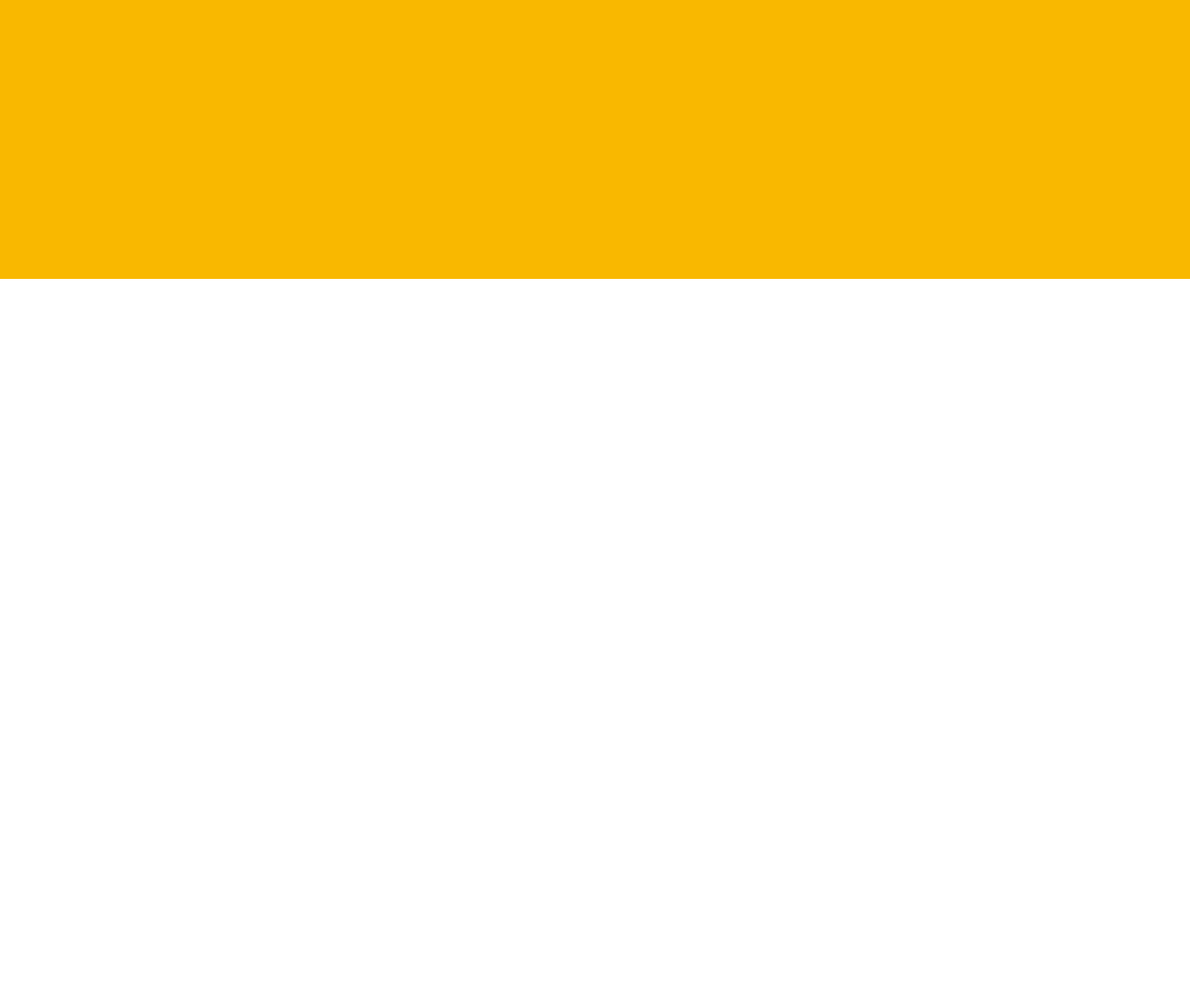
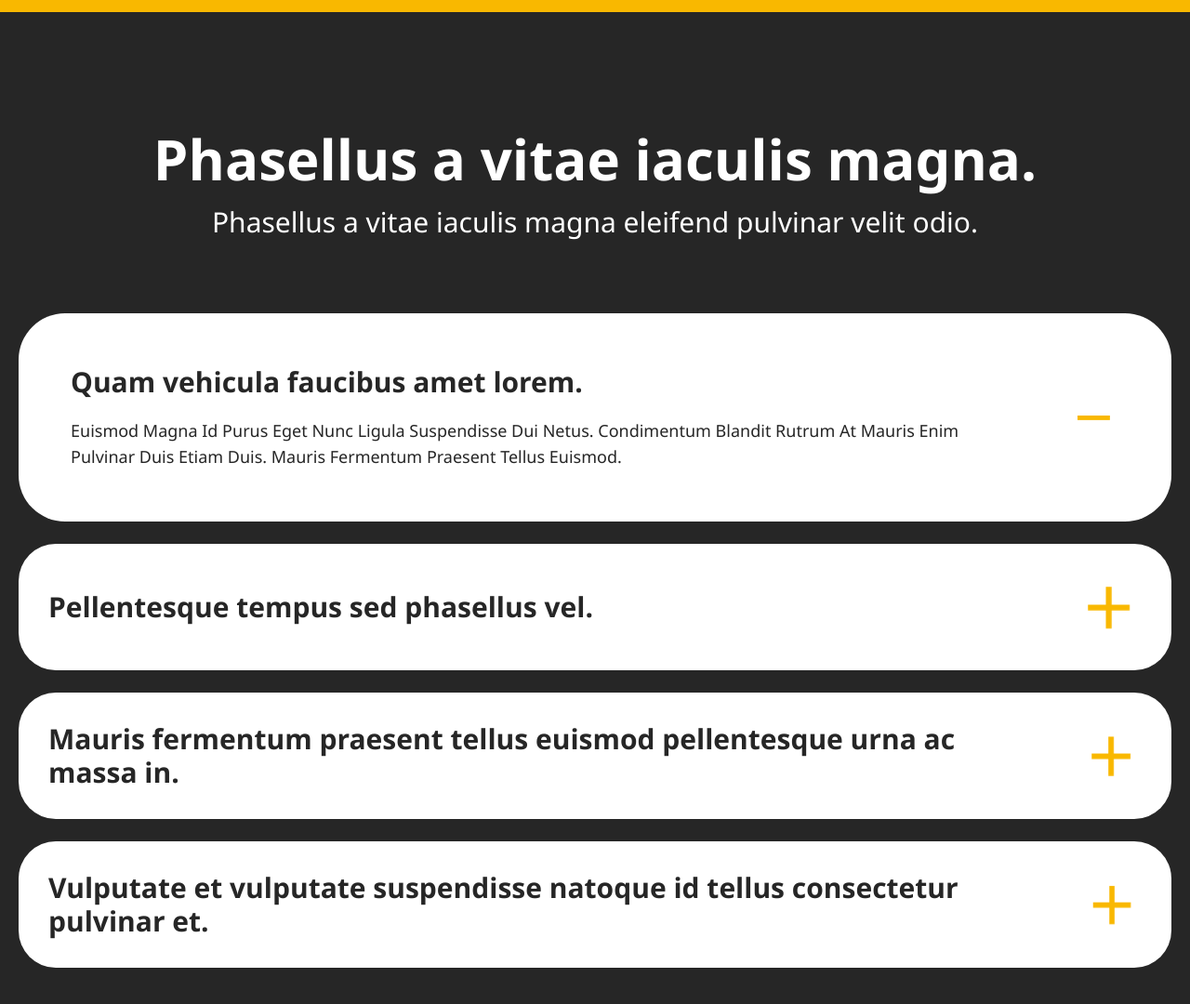
Before and after one commit to samiul-ahm/PaintShop, a website: page src/index.html in a window 1280 px wide. Shown: the part 3130-4210 px from the top of the page at 93% size. Before the commit the page ends 3430 px from the top, so only its background shows below. Drawn offline with Linux system fonts and the light colour scheme; a web font is replaced by a local one.

Commit message:
White cards added

```diff
--- a/src/index.html
+++ b/src/index.html
@@ -132,11 +132,11 @@
 
       </article>
     </section>
-    <section class="bg-yel min-h-screen">
+    <section class="bg-yel  h-[513px] sm:h-[]">
       <div class="bg-dark relative h-24 w-full"></div>
-      <div class="relative z-10 max-w-7xl mx-auto -mt-32">
+      <div class="relative z-10 max-w-7xl mx-auto -mt-44 px-5">
         <div
-          class="bg-white rounded-[50px] flex flex-col sm:flex-row items center justify-between sm:gap-16 sm:items-start p-8 sm:p-12 shadow-lg">
+          class="bg-white rounded-[50px] flex flex-col sm:flex-row items center justify-between sm:gap-16 sm:items-start p-8 px-5 sm:p-12 shadow-lg mb-[137px]">
           <!--Left image-->
           <div class="shrink-0 mb-6 sm:mb-0 sm:mr-10">
             <div class="w-48 h-48 sm:w-64 sm:h-64 rounded-full overflow-hidden mx-auto">
@@ -156,14 +156,49 @@
 
             <!-- Arrows -->
             <div class="flex justify-center md:justify-start gap-4 text-2xl">
-              <button class="text-black hover:text-gray-700"><img src="/desktop/trending-flat-left-black.png" alt="trending-flat-left-black"></button>
-              <button class="text-[#fbbc04] hover:text-yellow-500"><img src="/desktop/trending-flat-right.png" alt="trending-flat-right"></button>
+              <button class="text-black hover:text-gray-700"><img src="/desktop/trending-flat-left-black.png"
+                  alt="trending-flat-left-black"></button>
+              <button class="text-[#fbbc04] hover:text-yellow-500"><img src="/desktop/trending-flat-right.png"
+                  alt="trending-flat-right"></button>
             </div>
           </div>
         </div>
       </div>
     </section>
 
+    <section class="flex flex-col justify-center mx-auto px-5 text-center pt-32 ">
+      <h2 class="text-white text-4xl sm:text-6xl font-bold mb-5">Phasellus a vitae iaculis magna.</h2>
+      <p class="text-white text-base sm:text-3xl font-normal text-center mb-7 sm:mb-20">Phasellus a vitae iaculis magna
+        eleifend pulvinar velit odio.</p>
+      <div class="max-w-7xl mx-auto">
+        <div class="bg-white rounded-[50px] gap-2.5 p-7 sm:p-14 flex items-start sm:items-center sm:gap-14 mb-3.5 sm:mb-6">
+          <div>
+            <h2 class="text-dark text-2xl sm:text-3xl font-bold mb-5 sm:text-left">Quam vehicula faucibus amet lorem.
+            </h2>
+            <p class="text-lg text-dark font-[350] sm:font-normal capitalize sm:text-left">Euismod magna id purus eget
+              nunc ligula suspendisse dui netus. Condimentum blandit rutrum at mauris enim pulvinar duis etiam duis.
+              Mauris fermentum praesent tellus euismod.</p>
+          </div>
+          <img src="/desktop/icon-minus.png" alt="icon-minus">
+        </div>
+        <div class="bg-white p-7  rounded-[40px] flex sm:justify-between gap-2.5 sm:gap-14 sm:p-8 items-center mb-3.5 sm:mb-6">
+          <p class="text-dark text-2xl sm:text-3xl font-semibold sm:text-left">Pellentesque tempus sed phasellus vel. </p>
+          <img src="/desktop/icon-plus.png" alt="icon-plus" width="72px" height="72px" class="bg-contain">
+        </div>
+
+        <!--3 white card-->
+        <div class="bg-white p-7  rounded-[40px] flex sm:justify-between gap-2.5 sm:gap-14 sm:p-8 items-center mb-3.5 sm:mb-6">
+          <p class="text-dark text-2xl sm:text-3xl font-semibold sm:text-left">Mauris fermentum praesent tellus euismod pellentesque urna ac massa in. </p>
+          <img src="/desktop/icon-plus.png" alt="icon-plus" width="72px" height="72px" class="bg-contain">
+        </div>
+
+        <!--4 white card-->
+        <div class="bg-white p-7  rounded-[40px] flex sm:justify-between gap-2.5 sm:gap-14 sm:p-8 items-center mb-14 sm:mb-28">
+          <p class="text-dark text-2xl sm:text-3xl font-semibold sm:text-left">Vulputate et vulputate suspendisse natoque id tellus consectetur pulvinar et. </p>
+          <img src="/desktop/icon-plus.png" alt="icon-plus" width="72px" height="72px" class="bg-contain">
+        </div>
+      </div>
+    </section>
 
   </main>
 </body>
```
Also changed, not shown: src/output.css.
